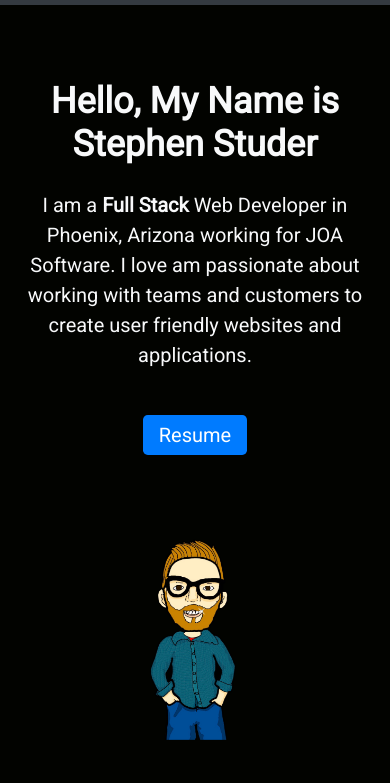
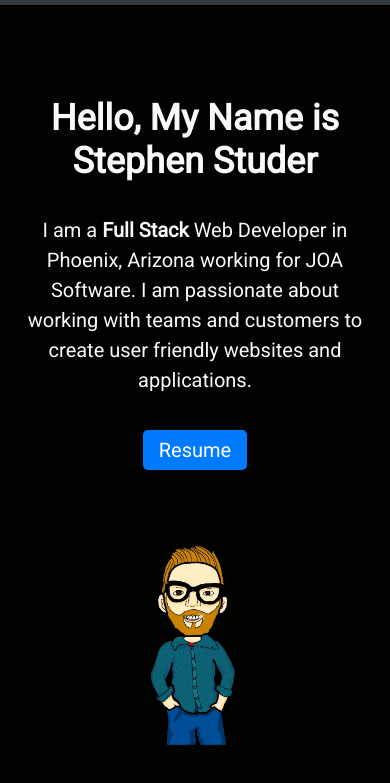
Before and after one commit to stephenstuder/portfolio-website, a plain HTML site: page index.html in a window 390 px wide. Shown: the part 61-844 px from the top of the page. Drawn offline with nearby package versions, Linux system fonts and the light colour scheme.

Commit message:
readme and some style updates

```diff
--- a/index.html
+++ b/index.html
@@ -35,15 +35,15 @@
     <main class="container-fluid d-flex flex-column justify-content-around align-items-center">
       <div></div>
       <div>
-        <h2 class="font-weight-bold text-light text-center b mb-4">Hello, My Name is Stephen Studer</h2>
+        <h2 class="font-weight-bold text-light text-center b mb-4 front">Hello, My Name is Stephen Studer</h2>
         <div class="container">
-          <h5 class="text-light text-center">I am a <span>Full Stack</span> Web Developer in Phoenix, Arizona working for JOA Software.
-          I love am passionate about working with teams and customers to create user friendly websites and applications.
+          <h5 class="text-light text-center front">I am a <span>Full Stack</span> Web Developer in Phoenix, Arizona working for JOA Software.
+          I am passionate about working with teams and customers to create user friendly websites and applications.
           </h5>
         </div>
       </div>
       <p>
-        <a class="btn-lg btn-primary" data-toggle="collapse" href="#collapseExample" role="button" aria-expanded="false" aria-controls="collapseExample">
+        <a class="btn-lg btn-primary front" data-toggle="collapse" href="#collapseExample" role="button" aria-expanded="false" aria-controls="collapseExample">
           Resume
         </a>
       </p>
--- a/style.css
+++ b/style.css
@@ -68,4 +68,7 @@ span {
   .m-5 {
     margin: 0rem;
   }
+  .front{
+    margin: 2rem 0rem;
+  }
 }
```
Also changed, not shown: 1 other file.
